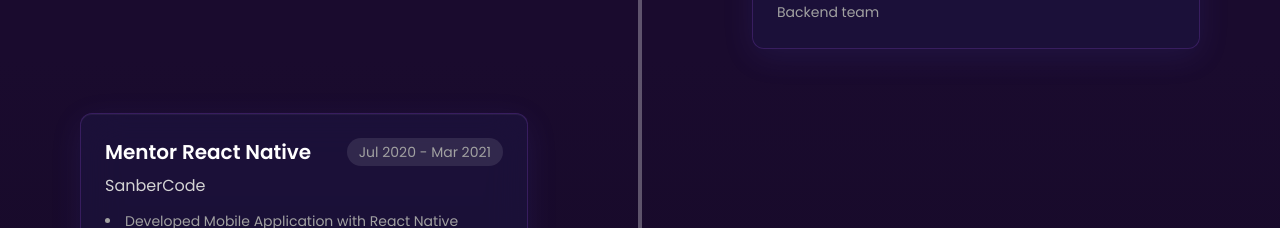
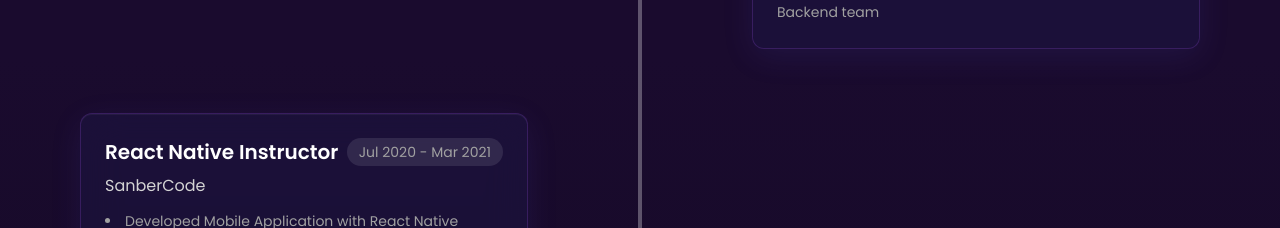
Before and after one commit to zakkymf/zakkymf.github.io, a React (Vite) app: page / in a window 1280 px wide. Shown: the part 2420-2648 px from the top of the page. Built offline with nearby package versions, Linux system fonts and the light colour scheme; no server answers.

Commit message:
chore: update wording

```diff
--- a/src/constants/work.ts
+++ b/src/constants/work.ts
@@ -27,7 +27,7 @@ export const works = [
   {
     id: 3,
     company: "SanberCode",
-    role: "Mentor React Native",
+    role: "React Native Instructor",
     period: "Jul 2020 - Mar 2021",
     description: [
       "Developed Mobile Application with React Native",
```
